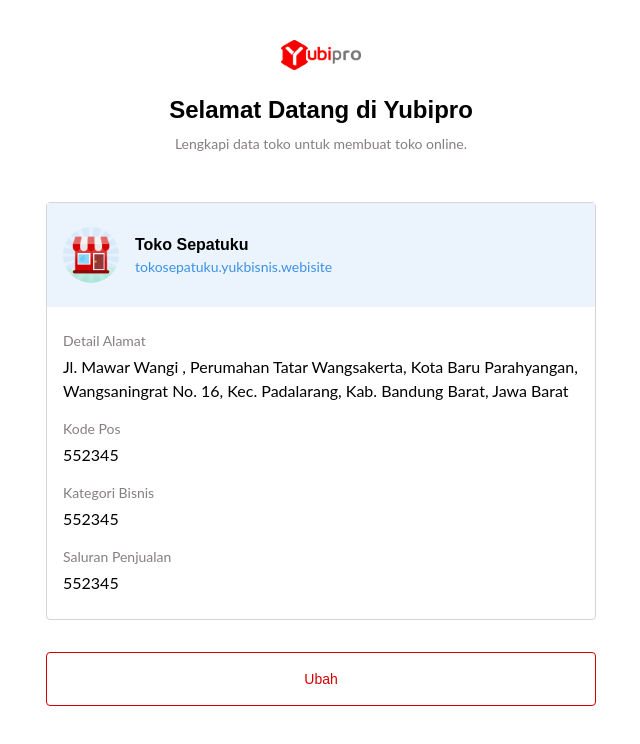
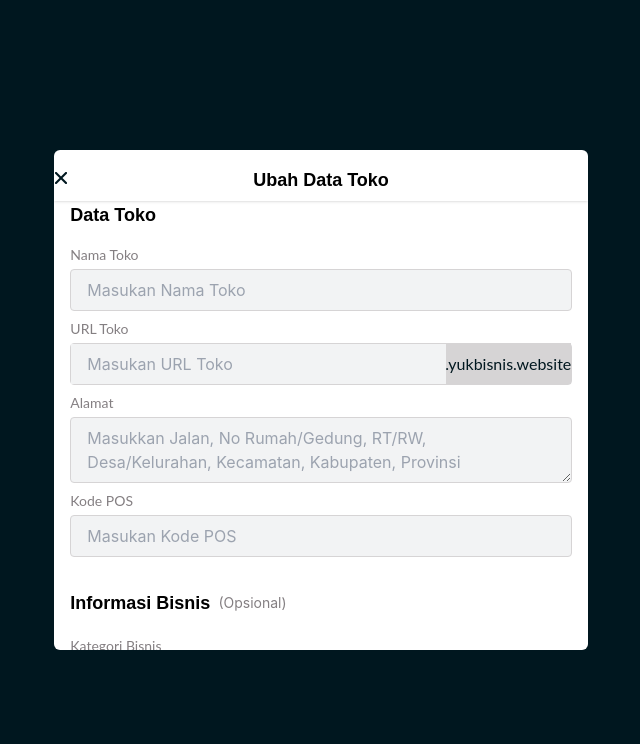
Before and after one commit to hakamfaza/Front-End-YukBisnis, a React (Create React App) app: page /profile in a window 1280 px wide. Shown: the top 744 px of the page, without its empty margins (319-959 px from the left). Built offline with nearby package versions, Linux system fonts and the light colour scheme.

Commit message:
add form modals

```diff
--- a/src/components/button/btn-primary.js
+++ b/src/components/button/btn-primary.js
@@ -2,7 +2,11 @@
 
 export default function PrimaryButton(params) {
   return (
-    <button type="submit" className="bg-primary w-full py-4 text-white rounded mt-8 font-poppins text-sm font-light">
+    <button
+      type="submit"
+      className="bg-primary w-full py-4 text-white rounded mt-8 font-poppins text-sm font-light"
+      onClick={params.onClick}
+    >
       {params.title}
     </button>
   );
--- a/src/components/button/btn-secondary.js
+++ b/src/components/button/btn-secondary.js
@@ -5,6 +5,7 @@
     <button
       type="submit"
       className="border-primary border border-spacing-1 w-full py-4 text-primary rounded mt-8 font-poppins text-sm font-light"
+      onClick={params.onClick}
     >
       {params.title}
     </button>
--- /dev/null
+++ b/src/components/modals/form-modals.js
@@ -0,0 +1,43 @@
+import React from 'react';
+import PrimaryButton from '../button/btn-primary';
+import TextArea from '../input/text-area-input';
+import TextInput from '../input/text-input';
+import UrlInput from '../input/url.input';
+import SelectOption from '../input/select-input';
+
+import cancel from '../../assets/icon/cancel.png';
+
+export default function ModalsForms(params) {
+  return (
+    <div className="relative w-5/12 bg-white h-[500px] overflow-auto rounded-md opacity-1 pb-3">
+      <div className="shadow py-4">
+        <div className="flex justify-center">
+          <h1 className="font-poppins text-lg font-semibold">Ubah Data Toko</h1>
+        </div>
+        <button type="button" className="flex justify-items-end mt-[-23px] mr-3 cursor-pointer" onClick={params.close}>
+          <img src={cancel} alt="" />
+        </button>
+      </div>
+      <div className="px-4">
+        <form>
+          <h1 className="font-poppins font- font-semibold mb-4 text-lg">Data Toko</h1>
+          <TextInput placeholder="Masukan Nama Toko" id="name" type="text" title="Nama Toko" />
+          <UrlInput placeholder="Masukan URL Toko" title="URL Toko" id="url" />
+          <TextArea
+            placeholder="Masukkan Jalan, No Rumah/Gedung, RT/RW, Desa/Kelurahan, Kecamatan, Kabupaten, Provinsi"
+            title="Alamat"
+            id="alamat"
+          />
+          <TextInput placeholder="Masukan Kode POS" id="pos" type="text" title="Kode POS" />
+        </form>
+        <div className="flex mt-8 text-center mb-4">
+          <h1 className="font-poppins font- font-semibold text-lg">Informasi Bisnis</h1>
+          <p className="text-sm text-black-60 text-center mt-1 ml-2"> (Opsional)</p>
+        </div>
+        <SelectOption id="category" title="Kategori Bisnis" default="Pilih Kategori Bisnis" />
+        <SelectOption id="saluran" title="Saluran Penjualan Utama" default="Pilih Saluran Penjualan Utama" />
+        <PrimaryButton title="Simpan" />
+      </div>
+    </div>
+  );
+}
--- a/src/pages/Profile.jsx
+++ b/src/pages/Profile.jsx
@@ -1,9 +1,11 @@
-import React from 'react';
+import React, { useState } from 'react';
 import logo from '../assets/img/logo.png';
 import store from '../assets/img/store.png';
 import SecondaryButton from '../components/button/btn-secondary';
+import ModalsForms from '../components/modals/form-modals';
 
 export default function Profile() {
+  const [isModal, setIsModal] = useState(true);
   return (
     <div className="bg-neutral flex justify-center">
       <div className="bg-white w-[646px] pb-10 pl-12 pr-12">
@@ -36,8 +38,13 @@
             <p className="font-lato text-base">552345</p>
           </div>
         </div>
-        <SecondaryButton title="Ubah" />
+        <SecondaryButton title="Ubah" onClick={() => alert('Hallo')} />
       </div>
+      {isModal ? (
+        <div className="bg-black w-full flex justify-center fixed h-full overflow-hidden items-center">
+          <ModalsForms close={() => setIsModal(false)} />
+        </div>
+      ) : null}
     </div>
   );
 }
```
Also changed, not shown: src/assets/icon/cancel.png (added).
